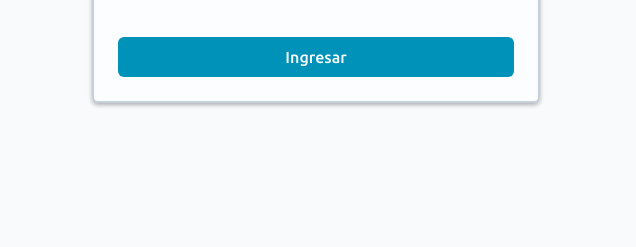
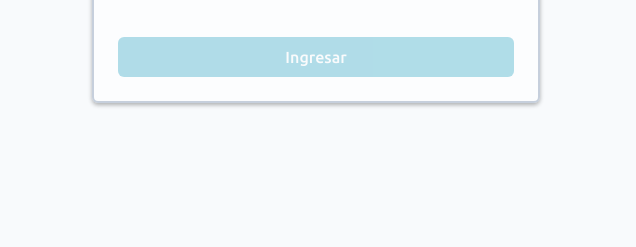
Before and after one commit to mate-y-codigo/Front, a plain HTML site: page index.html in a window 1280 px wide. Shown: the part 487-734 px from the top of the page, 644-1280 px from the left. Drawn offline with nearby package versions, Linux system fonts and the light colour scheme.

```diff
--- a/src/styles/style.css
+++ b/src/styles/style.css
@@ -296,6 +296,14 @@
     background-color: var(--primary-dark);
 }
 
+.button:disabled,
+.button-small:disabled {
+  background-color: color-mix(in oklch, var(--primary) 50%, transparent);
+  cursor: not-allowed;
+  opacity: 0.6;
+}
+
+
 .button-small-icon-red {
     display: flex;
     align-items: center;
@@ -564,7 +572,7 @@
     padding: 1rem 1.5rem;
 }
 
-    #container-main {
-        position: relative;
-        min-height: calc(100vh - 80px);
-    }
+#container-main {
+    position: relative;
+    min-height: calc(100vh - 100px);
+}
```
